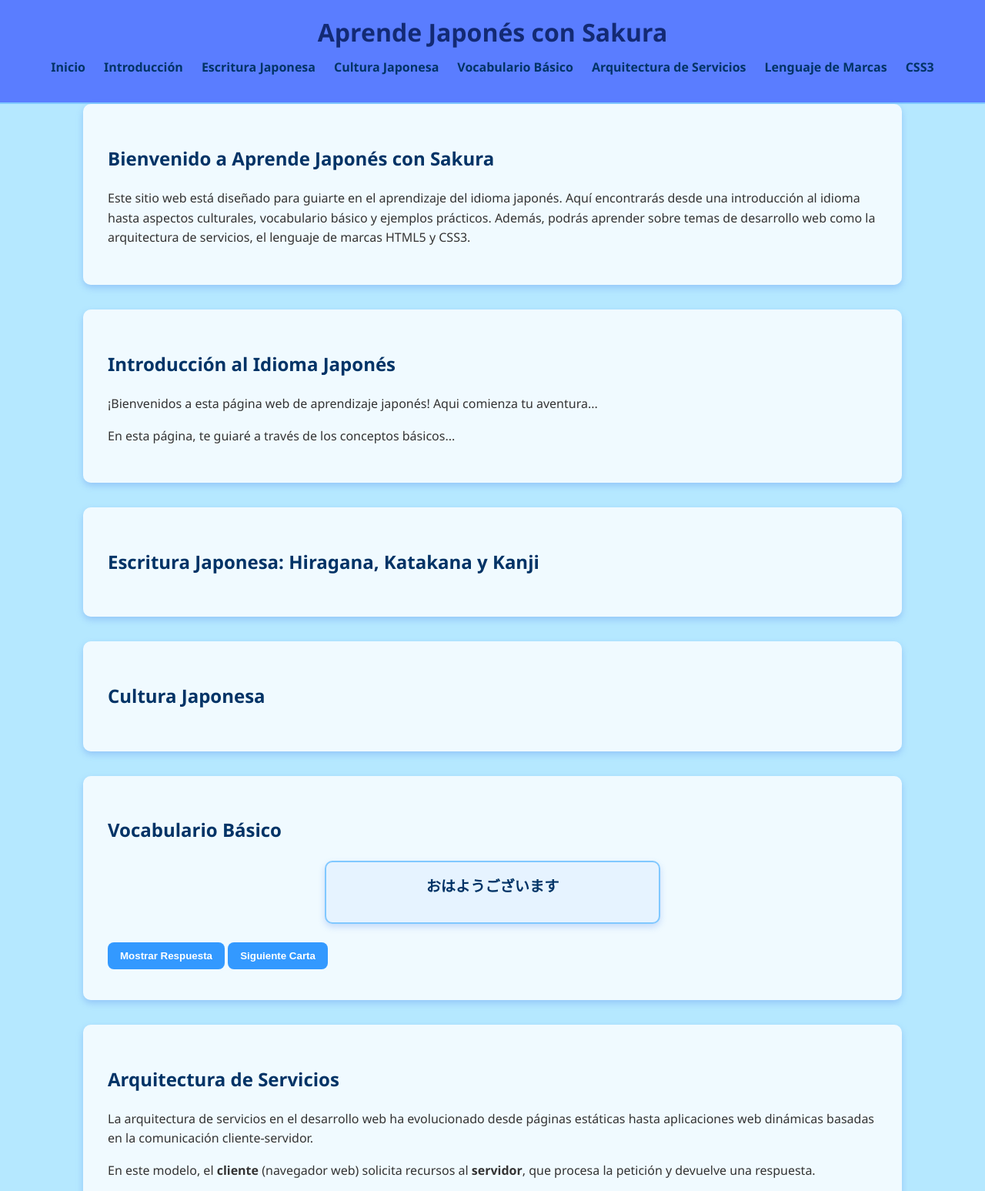
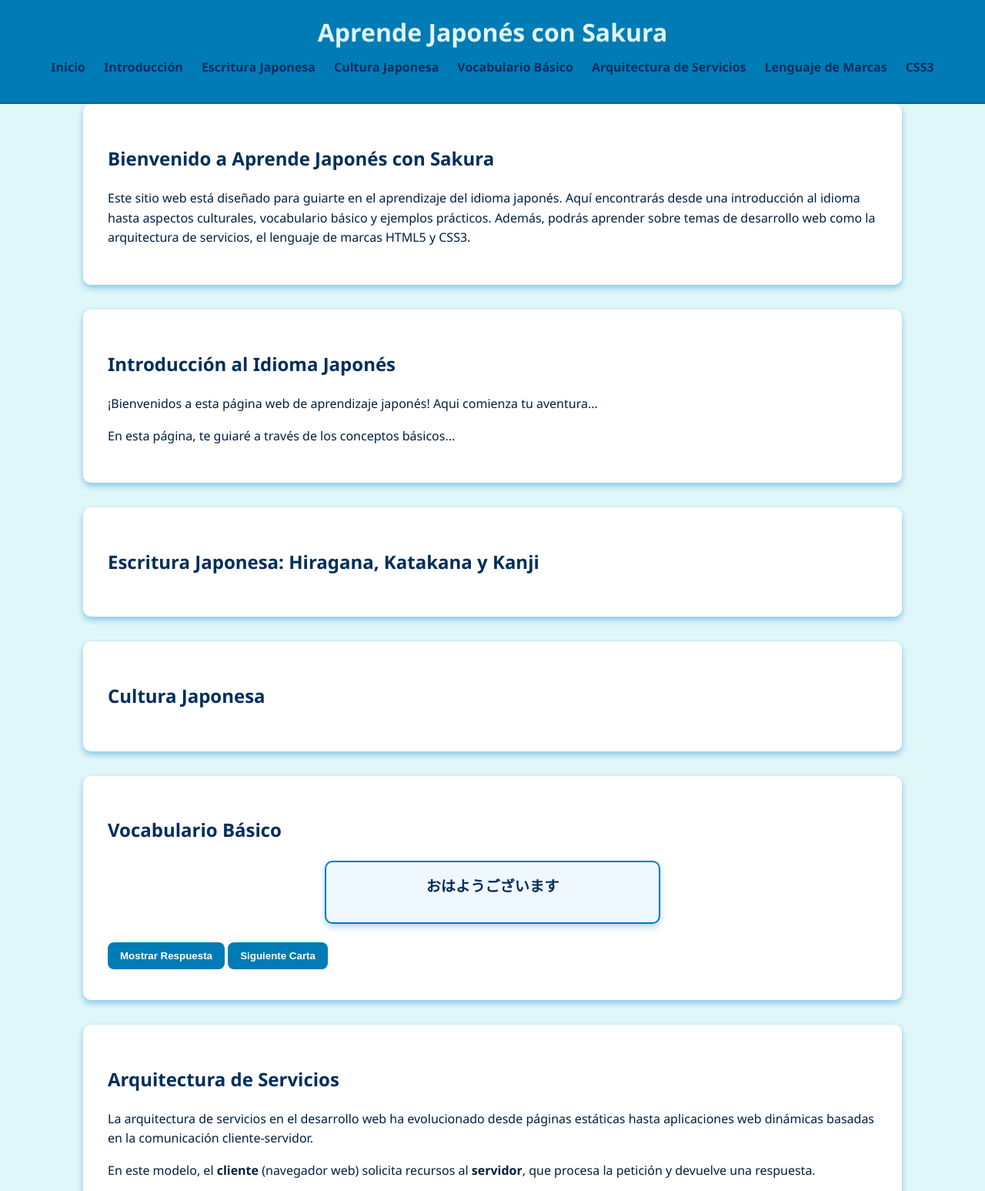
Before and after one commit to LDanielD/Plataforma-de-aprendizaje, a PHP site: page / in a window 1280 px wide. Shown: the top 1547 px of the page at 77% size. Run offline with PHP 8.4, Linux system fonts and the light colour scheme.

Commit message:
Update styles.css

```diff
--- a/styles.css
+++ b/styles.css
@@ -1,22 +1,22 @@
 body {
     font-family: 'Segoe UI', Tahoma, Geneva, Verdana, sans-serif;
-    background-color: #b5e8ff;
-    color: #333;
+    background-color: #e0f7fa; /* Azul muy claro */
+    color: #001f3f; /* Azul oscuro */
     margin: 0;
     padding: 0;
     line-height: 1.6;
 }
 
 header {
-    background-color: #5a7dff;
+    background-color: #007bb6; /* Azul medio */
     padding: 1rem 2rem;
     text-align: center;
-    border-bottom: 2px solid #80c8ff;
+    border-bottom: 2px solid #005f96; /* Azul más oscuro */
 }
 
 header h1 {
     margin: 0;
-    color: #132a74;
+    color: #e0f7fa; /* Azul muy claro para el texto */
 }
 
 nav ul {
@@ -30,33 +30,33 @@ nav ul {
 
 nav a {
     text-decoration: none;
-    color: #003366;
+    color: #002e5b; /* Azul oscuro */
     font-weight: bold;
 }
 
 nav a:hover {
-    color: #0044cc;
+    color: #004d80; /* Azul un poco más claro al pasar el mouse */
 }
 
 .seccion {
     padding: 2rem;
     max-width: 1000px;
     margin: 0 auto;
-    background-color: #ffffffcc;
+    background-color: #ffffff; /* Blanco */
     border-radius: 10px;
     margin-bottom: 2rem;
-    box-shadow: 0 4px 8px rgba(100, 149, 237, 0.4);
+    box-shadow: 0 4px 8px rgba(0, 123, 191, 0.4); /* Sombra azulada */
 }
 
 .seccion h2 {
-    color: #003366;
+    color: #002e5b; /* Azul oscuro */
 }
 
 table {
     width: 100%;
     border-collapse: collapse;
     margin-top: 1rem;
-    background-color: #d5e8ff;
+    background-color: #b3e5fc; /* Azul claro */
     border-radius: 10px;
     overflow: hidden;
 }
@@ -66,29 +66,29 @@ caption {
     font-weight: bold;
     font-size: 1.2rem;
     margin-bottom: 0.5rem;
-    color: #004080;
+    color: #005b8a; /* Azul medio oscuro */
 }
 
 th, td {
-    border: 1px solid #80aaff;
+    border: 1px solid #0077b6; /* Azul medio */
     padding: 0.6rem;
     text-align: center;
 }
 
 th {
-    background-color: #a6c8ff;
-    color: #001a4d;
+    background-color: #00a4d9; /* Azul brillante */
+    color: #ffffff; /* Texto blanco */
 }
 
 button,
 .boton-escritura {
-    background-color: #3399ff;
+    background-color: #007bb6; /* Azul medio */
     border: none;
     padding: 0.6rem 1rem;
     margin: 0.5rem 0;
     border-radius: 8px;
     cursor: pointer;
-    color: #fff;
+    color: #fff; /* Texto blanco */
     font-weight: bold;
     text-decoration: none;
     transition: background-color 0.3s ease;
@@ -97,15 +97,15 @@ button,
 
 button:hover,
 .boton-escritura:hover {
-    background-color: #2673cc;
+    background-color: #005f96; /* Azul más oscuro al pasar el mouse */
 }
 
 footer {
     text-align: center;
-    background-color: #99ccff;
+    background-color: #004a7c; /* Azul oscuro */
     padding: 1rem;
-    color: #00264d;
-    border-top: 2px solid #80c8ff;
+    color: #b3e5fc; /* Azul claro para el texto */
+    border-top: 2px solid #002e5b; /* Azul muy oscuro */
 }
 
 @media screen and (max-width: 600px) {
@@ -116,13 +116,13 @@ footer {
 }
 
 .carta {
-    background-color: #e6f3ff;
-    border: 2px solid #80c8ff;
+    background-color: #f0f8ff; /* Blanco azulado */
+    border: 2px solid #007bb6; /* Azul medio */
     border-radius: 10px;
     padding: 1rem;
     margin: 1rem auto;
     max-width: 400px;
-    box-shadow: 0 4px 8px rgba(100, 149, 237, 0.3);
+    box-shadow: 0 4px 8px rgba(0, 123, 191, 0.3); /* Sombra azulada */
     text-align: center;
     font-size: 1.2rem;
     transition: all 0.3s ease;
@@ -130,28 +130,28 @@ footer {
 
 .carta .pregunta {
     font-weight: bold;
-    color: #003366;
+    color: #002e5b; /* Azul oscuro */
     margin-bottom: 1rem;
 }
 
 .carta .respuesta {
-    color: #001a33;
+    color: #001f3f; /* Azul muy oscuro */
     margin-top: 0.5rem;
     display: none;
 }
 
 .caja-css {
-    background-color: #d5e8ff;
+    background-color: #b3e5fc; /* Azul claro */
     padding: 15px;
     border-radius: 12px;
-    box-shadow: 2px 2px 8px rgba(0, 102, 204, 0.4);
+    box-shadow: 2px 2px 8px rgba(0, 77, 128, 0.4); /* Sombra azulada */
     margin: 1rem 0;
 }
 
 .bola {
     width: 50px;
     height: 50px;
-    background-color: #0059b3;
+    background-color: #003366; /* Azul oscuro para la bola */
     border-radius: 50%;
     position: relative;
     animation: mover 3s infinite alternate;
```
